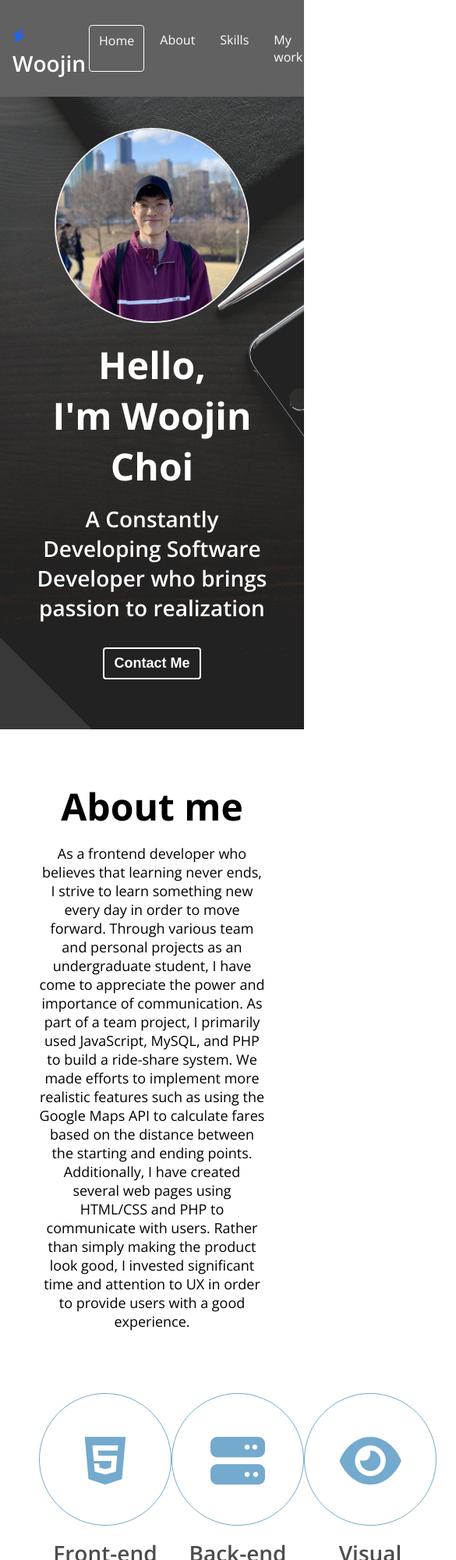
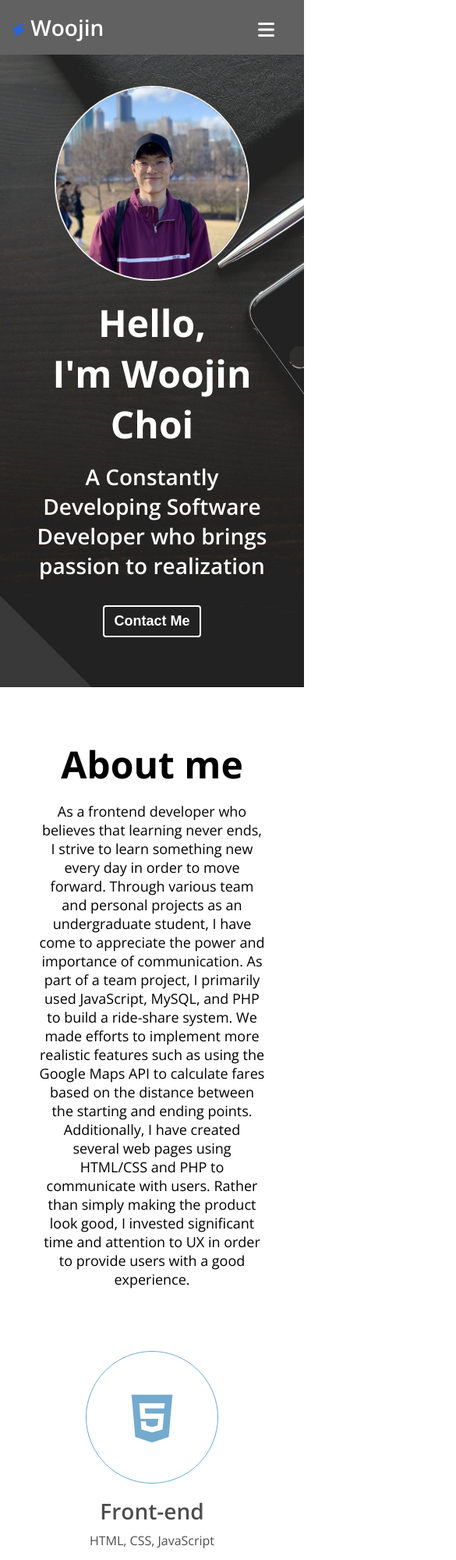
Before and after one commit to Reslll/Porfolio, a plain HTML site: page index.html in a window 390 px wide. Shown: the top 2000 px of the page at 78% size, 585 px wide, since content can reach past the window. Drawn offline with nearby package versions, Linux system fonts and the light colour scheme.

Commit message:
CSS: Responsive

```diff
--- a/index.html
+++ b/index.html
@@ -32,6 +32,10 @@
       <li class="navbar__menu__item">Contact</li>
     </ul>
   </div>
+  <!-- Toggle button -->
+  <button class="navbar__toggle-btn">
+    <i class="fa-solid fa-bars"></i>
+  </button>
 </nav>
 <!-- Home -->
 <section id="home">
--- a/style.css
+++ b/style.css
@@ -130,6 +130,15 @@ p {
 .navbar__menu__item:hover {
   background: var(--color-dark-pink);
   border-radius: 4px;
+}
+
+.navbar__toggle-btn {
+  position: absolute;
+  top: 24px;
+  right: 32px;
+  font-size: 24px;
+  color: var(--color-white);
+  display: none;
 }
 
 /* Home */
@@ -412,3 +421,37 @@ p {
   transform: scale(1.1);
   color: var(--color-yellow);
 }
+
+@media screen and (max-width: 768px) {
+  .navbar__toggle-btn {
+    display: block;
+  }
+
+  #navbar {
+    flex-direction: column;
+    align-items: flex-start;
+  }
+
+  .navbar__menu {
+    flex-direction: column;
+    width: 100%;
+    text-align: center;
+    display: none;
+  }
+
+  .about__majors {
+    flex-direction: column;
+  }
+
+  .major {
+    margin-bottom: 38px;
+  }
+
+  .skillset {
+    flex-direction: column;
+  }
+
+  .project {
+    flex-grow: 1;
+  }
+}
```
